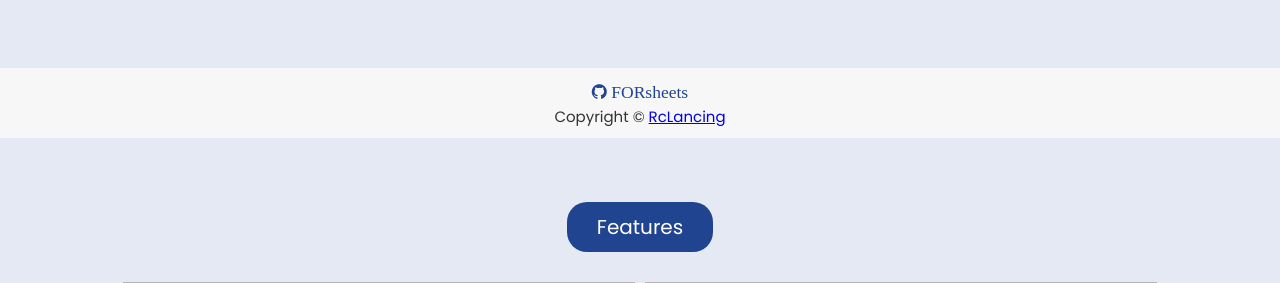
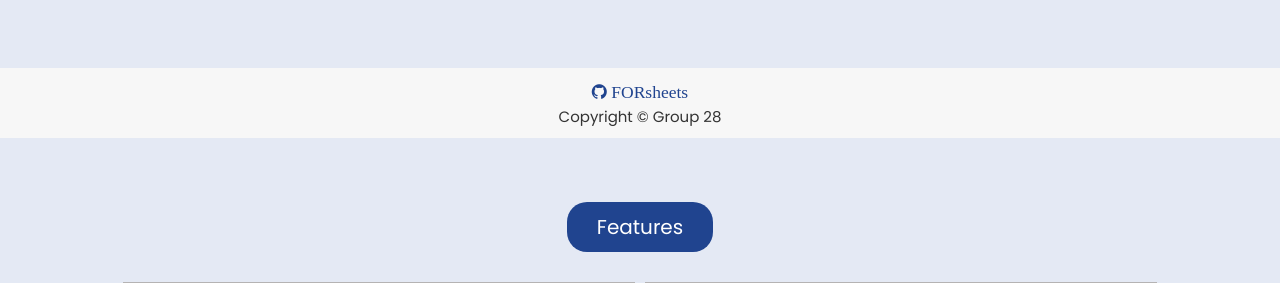
Before and after one commit to rcezea/forsheets, a Flask app: page /home in a window 1280 px wide. Shown: the part 662-945 px from the top of the page. Run offline with Flask 3, Linux system fonts and the light colour scheme; some libraries are stand-ins or nearby versions.

Commit message:
forsheets landing page

```diff
--- a/templates/home.html
+++ b/templates/home.html
@@ -221,7 +221,8 @@
             </div>
             <footer>
                 <h3><a target="_blank" href="https://github.com/rcezea/forsheets" class="fa">&#xf09b FORsheets</a></h3>
-                <p>Copyright © <a href="mailto:rclancing@gmail.com">RcLancing</a></p>
+                <!--<p>Copyright © <a href="mailto:rclancing@gmail.com">RcLancing</a></p>-->
+                <p>Copyright &copy; Group 28</p>
             </footer>
         </div>
     </div>
@@ -260,7 +261,7 @@
 
                         <p class="error error--hidden"></p>
 
-                        <input type="submit" value="Sign Up" class="btn">
+                        <input type="submit" value="Sign Up" class="btn" onclick="validateSignUp()">
                     </form>
                     <p class="bd2btext"> Already have an account?<i> <span class="click1"
                                                                            onclick="closeModal(); showSignInModal()">Sign in </span>
```
